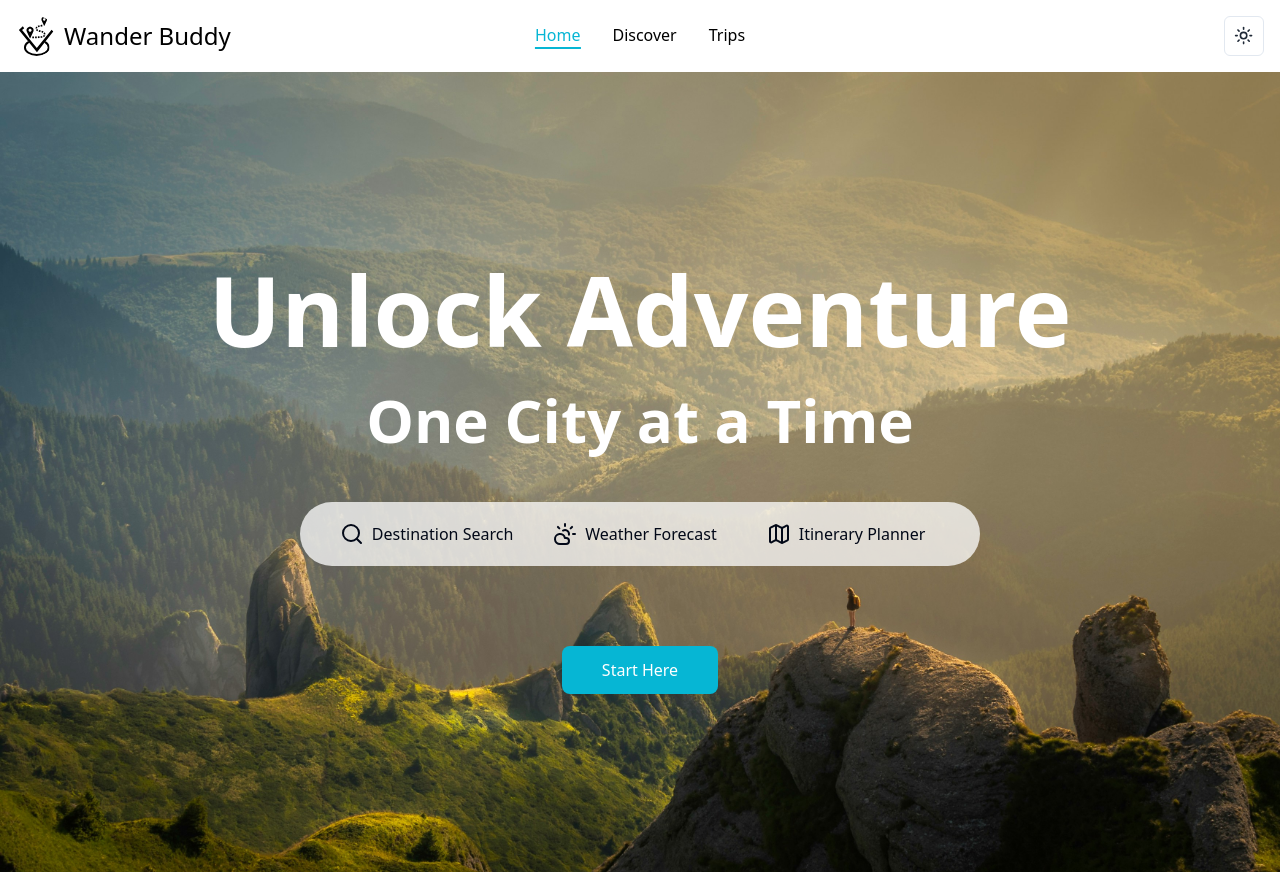
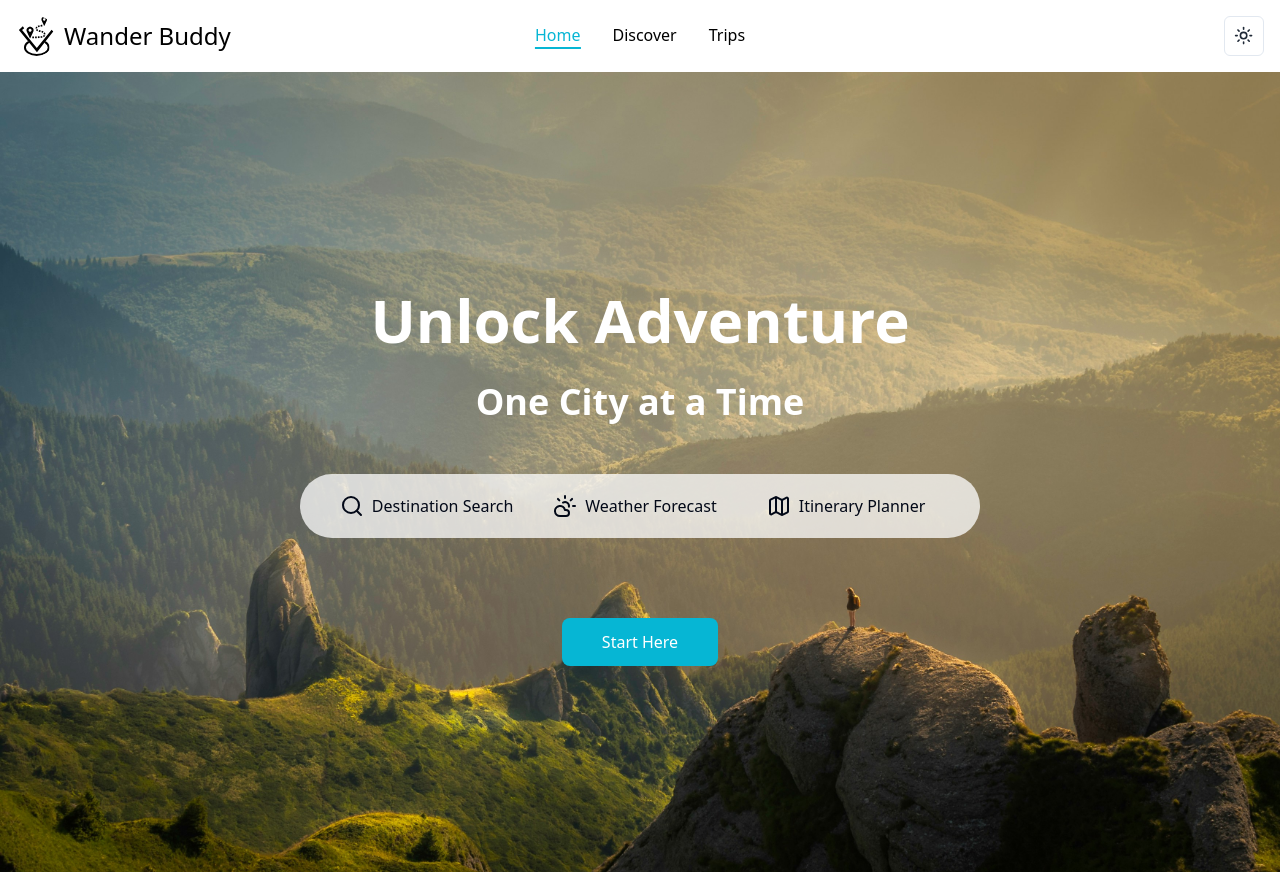
Before and after one commit to adelansari/wander-buddy, a React (Vite) app in the folder frontend/: page / in a window 1280 px wide. Built offline with nearby package versions, Linux system fonts and the light colour scheme.

Commit message:
Update LandingPage styles and headings

```diff
--- a/frontend/src/components/pages/LandingPage.tsx
+++ b/frontend/src/components/pages/LandingPage.tsx
@@ -1,4 +1,3 @@
-import { useEffect } from 'react';
 import { useNavigate } from 'react-router-dom';
 import { Search, CloudSun, Map } from 'lucide-react';
 import backgroundImage from '@/assets/landing-image-1.jpg';
@@ -20,7 +19,7 @@ const LandingPage: React.FC = () => {
 
   return (
     <div
-      className='relative w-full min-h-screen overflow-hidden'
+      className='relative w-full min-h-screen overflow-auto'
       style={{
         backgroundImage: `url(${backgroundImage})`,
         backgroundSize: 'cover',
@@ -28,9 +27,9 @@ const LandingPage: React.FC = () => {
       }}
     >
       <div className='absolute inset-0 flex flex-col items-center justify-center z-10'>
-        <h1 className='text-5xl sm:text-7xl md:text-8xl font-bold text-white text-center p-3 rounded-lg dark:text-black leading-tight'>
+        <h1 className='text-4xl sm:text-5xl md:text-6xl font-bold text-white text-center p-3 rounded-lg dark:text-black leading-tight'>
           Unlock Adventure
-          <h2 className='mt-4 sm:mt-6 md:mt-8 text-4xl sm:text-6xl md:text-6xl dark:text-black'>One City at a Time</h2>
+          <h2 className='mt-4 sm:mt-6 md:mt-8 text-2xl sm:text-3xl md:text-4xl dark:text-black'>One City at a Time</h2>
         </h1>
 
         <div className='grid grid-cols-1 md:grid-cols-3 gap-10 bg-white bg-opacity-75 p-5 rounded-xl md:rounded-full dark:bg-gray-800 dark:bg-opacity-75 px-10 mt-10'>
```
